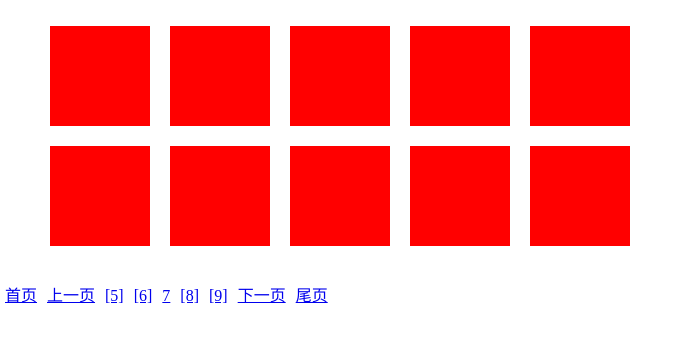
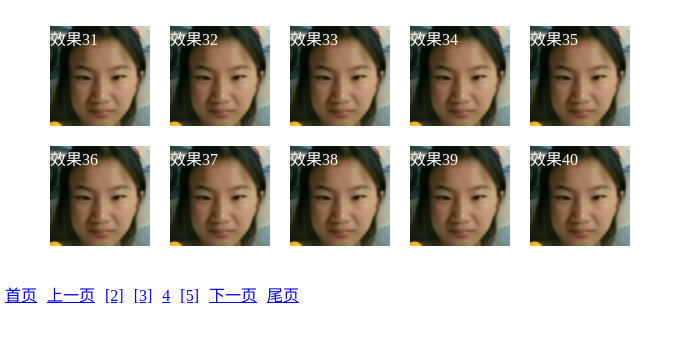
Before and after one commit to seelsee/paging, a plain HTML site: page index.html in a window 1280 px wide. Shown: the whole page, without its empty margins (0-686 px from the left). Drawn offline with Linux system fonts and the light colour scheme.

Commit message:
last one problem

```diff
--- a/css/index.css
+++ b/css/index.css
@@ -5,17 +5,18 @@ body {
 li {
 	list-style: none;
 }
-#uli {
+#ul1 {
 	width: 600px;
 	height: 250px;
 }
-#uli li {
+#ul1 li {
 	margin: 10px;
 	float: left;
 	overflow: hidden;
 	width: 100px;
 	height: 100px;
-	background-color: red;
+	background:url('../img/e.jpg') center center no-repeat;
+	color: #fff;
 }
 a {
 	margin: 5px;
--- a/index.html
+++ b/index.html
@@ -6,18 +6,7 @@
     <link rel="stylesheet" href="css/index.css">
 </head>
 <body>
-    <ul id="uli">
-        <li></li>
-        <li></li>
-        <li></li>
-        <li></li>
-        <li></li>
-        <li></li>
-        <li></li>
-        <li></li>
-        <li></li>
-        <li></li>
-    </ul>
+    <ul id="ul1"></ul>
     <div id="div1">
         <!-- <a href="#1">首页</a>
         <a href="#3">上一页</a>
--- a/js/index.js
+++ b/js/index.js
@@ -1,52 +1,136 @@
-// var json = {
-// 	title:[
-// 		'效果1',
-// 		'效果2',
-// 		'效果3',
-// 		'效果4',
-// 		'效果5',
-// 		'效果6',
-// 		'效果7',
-// 		'效果8',
-// 		'效果9',
-// 		'效果10',
-// 		'效果11',
-// 		'效果12',
-// 		'效果13',
-// 		'效果14',
-// 		'效果15',
-// 		'效果16',
-// 		'效果17',
-// 		'效果18',
-// 		'效果19',
-// 		'效果20',
-// 		'效果21',
-// 		'效果22',
-// 		'效果23',
-// 		'效果24',
-// 		'效果25',
-// 		'效果26',
-// 		'效果27',
-// 		'效果28',
-// 		'效果29',
-// 		'效果30',
-// 		'效果31',
-// 		'效果32',
-// 		'效果33',
-// 		'效果34',
-// 	]
-// };
+var json = {
+	title:[
+		'效果1',
+		'效果2',
+		'效果3',
+		'效果4',
+		'效果5',
+		'效果6',
+		'效果7',
+		'效果8',
+		'效果9',
+		'效果10',
+		'效果11',
+		'效果12',
+		'效果13',
+		'效果14',
+		'效果15',
+		'效果16',
+		'效果17',
+		'效果18',
+		'效果19',
+		'效果20',
+		'效果21',
+		'效果22',
+		'效果23',
+		'效果24',
+		'效果25',
+		'效果26',
+		'效果27',
+		'效果28',
+		'效果29',
+		'效果30',
+		'效果31',
+		'效果32',
+		'效果33',
+		'效果34',
+		'效果35',
+		'效果36',
+		'效果37',
+		'效果38',
+		'效果39',
+		'效果40',
+		'效果41',
+		'效果42',
+		'效果43',
+		'效果44',
+		'效果45',
+		'效果46',
+		'效果47',
+		'效果48',
+		'效果49',
+		'效果50',
+		'效果51',
+		'效果52',
+		'效果53',
+		'效果54',
+		'效果55',
+		'效果56',
+		'效果57',
+		'效果58',
+		'效果59',
+		'效果60',
+		'效果61',
+		'效果62',
+		'效果63',
+		'效果64',
+		'效果65',
+		'效果66',
+		'效果67',
+		'效果68',
+		'效果69',
+		'效果70',
+		'效果71',
+		'效果72',
+		'效果73',
+		'效果74',
+		'效果75',
+		'效果76',
+		'效果77',
+		'效果78',
+		'效果79',
+		'效果80',
+		'效果81',
+		'效果82',
+		'效果83',
+		'效果84',
+		'效果85',
+		'效果86',
+		'效果87',
+		'效果88',
+		'效果89',
+		'效果90',
+		'效果91',
+		'效果92',
+		'效果93',
+		'效果94'
+	]
+};
+// var arr = [];
 page({
 	id:'div1',
-	// allNum:Math.ceil(json.title.length/10),
+	nowNum: 4,
+	allNum:Math.ceil(json.title.length/10),
+	//页面显示的回调函数
 	callBack: function(now,all) {
-
-
-	},
-	nowNum: 7,
-	allNum: 10
+		var num = now * 10 < json.title.length ? 10 : json.title.length - (now - 1) * 10;
+		var oUl = document.getElementById('ul1');
+		var aLi = oUl.getElementsByTagName('li');
+		if (oUl.innerHTML == '') {
+			for (var i = 0; i < num; i++) {
+				var oLi = document.createElement('li');
+				oLi.innerHTML = json.title[(now - 1) * 10 + i];
+				oUl.appendChild(oLi);
+			}
+			//li改成绝对定位；
+			// for (var i = 0; i < aLi.length; i++) {
+			// 	arr.push([aLi[i].offsetLeft,aLi[i].offsetTop])
+			// }
+			// for (var i = 0; i < aLi.length; i++) {
+			// 	aLi[i].style.position = 'absolute';
+			// 	aLi[i].style.left = arr[i][0] + 'px';
+			// 	aLi[i].style.top = arr[i][1] + 'px';
+			// }
+		} else {
+			for (var i = 0; i < num; i++) {
+				aLi[i].innerHTML = json.title[(now - 1) * 10 + i];
+				//最后的那一页不知道怎么去除标签了.所以还是显示的10个;
+			}
+		}
+	}
 
 });
+
 
 function page(opt) {
 	if(!opt.id){
@@ -75,7 +159,6 @@ function page(opt) {
 		obj.appendChild(oA);
 
 	}
-
 	if (allNum<=5) {
 		//当前数据的页数小于5页;
 		for (var i = 1; i <= allNum; i++) {
@@ -100,7 +183,6 @@ function page(opt) {
 				} else {
 					oA.innerHTML = '['+i+']';
 				}
-
 			} else if ((allNum - nowNum) == 0|| (allNum - nowNum) == 1) {
 				//处理最后两页
 				oA.href = '#' + (allNum - 5 + i);
@@ -110,7 +192,6 @@ function page(opt) {
 				} else if (allNum - nowNum == 1 && i == 4) {
 					//倒数第二页
 					oA.innerHTML = (allNum - 5 +i);
-
 				}
 				else {
 					oA.innerHTML = '['+(allNum - 5 +i)+']';
@@ -124,20 +205,10 @@ function page(opt) {
 					oA.innerHTML = '['+(nowNum - 3 +i)+']';
 				}
 			}
-
-
 			obj.appendChild(oA);
 		}
-
-
 	}
 	//下一页
-	if ((allNum - nowNum) >= 1) {
-		var oA = document.createElement('a');
-		oA.href = '#' + (nowNum + 1);
-		oA.innerHTML = '下一页';
-		obj.appendChild(oA);
-	}
 	if ((allNum - nowNum) >= 1) {
 		var oA1 = document.createElement('a');
 		oA1.href = '#' + (nowNum + 1);
@@ -149,7 +220,6 @@ function page(opt) {
 		oA.href = '#' + allNum;
 		oA.innerHTML = '尾页';
 		obj.appendChild(oA);
-
 	}
 	callBack(nowNum,allNum);
 	//添加锚链接
@@ -157,6 +227,7 @@ function page(opt) {
 	for (var i = 0; i < aA.length; i++) {
 		aA[i].onclick = function() {
 			var nowNum = parseInt(this.getAttribute('href').substring(1));
+
 			obj.innerHTML = '';
 			page({
 				id: opt.id,
@@ -167,5 +238,4 @@ function page(opt) {
 			return false;//阻止url的#...
 		};
 	}
-
 }
```
Also changed, not shown: img/e.jpg (added).
